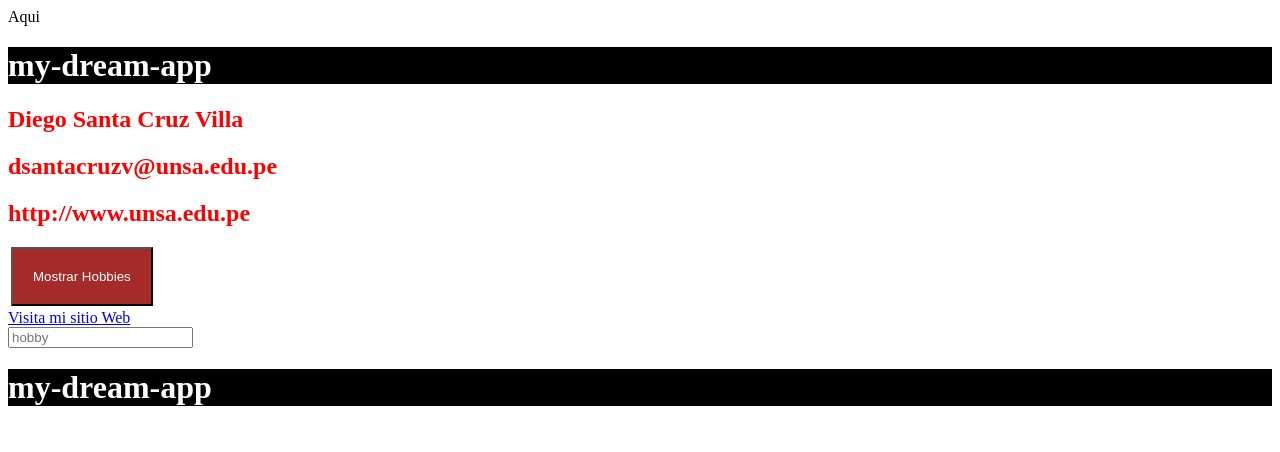
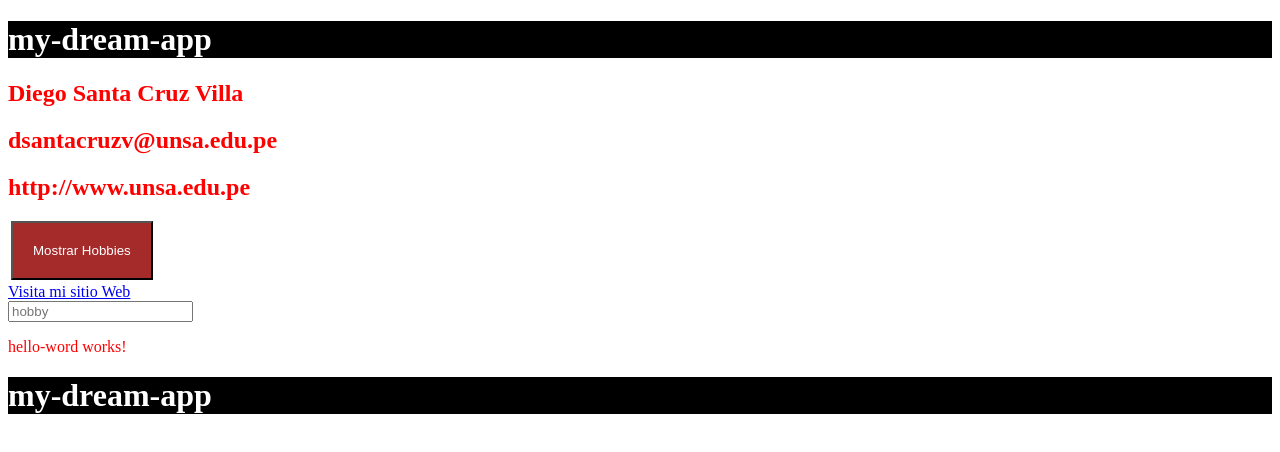
Before and after one commit to DiegoSantaC/LaboratoriosPW2, an Angular app in the folder tareaAngular/my-dream-app/: page / in a window 1280 px wide. Shown: the top 452 px of the page. Built offline with nearby package versions, Linux system fonts and the light colour scheme.

Commit message:
Importando la clase de mi componente en mi app principal(necesario para que funcione <app-hello-word> en las versiones modernas que usan standalone

```diff
--- a/tareaAngular/my-dream-app/src/app/app.component.html
+++ b/tareaAngular/my-dream-app/src/app/app.component.html
@@ -1,5 +1,5 @@
 
-<router-outlet> Aqui </router-outlet>
+<router-outlet> </router-outlet>
 
 <div class="black">
   <h1> {{ title }} </h1>
@@ -19,6 +19,7 @@
   <form (submit)="newHobby(hobby)">
     <input #hobby type="text" placeholder="hobby">
   </form>
+  <app-hello-word> Aqui </app-hello-word>
 </div>
 <div class="black">
   <h1> {{ title }} </h1>
--- a/tareaAngular/my-dream-app/src/app/app.component.ts
+++ b/tareaAngular/my-dream-app/src/app/app.component.ts
@@ -1,11 +1,12 @@
 import { Component } from '@angular/core';
 import { RouterOutlet } from '@angular/router';
 import { CommonModule } from '@angular/common';
+import { HelloWordComponent } from './hello-word/hello-word.component';
 
 @Component({
   selector: 'app-root',
   standalone: true,
-  imports: [RouterOutlet, CommonModule],
+  imports: [RouterOutlet, CommonModule, HelloWordComponent],
   templateUrl: './app.component.html',
   styleUrl: './app.component.css'
 })
--- a/tareaAngular/my-dream-app/src/app/hello-word/hello-word.component.ts
+++ b/tareaAngular/my-dream-app/src/app/hello-word/hello-word.component.ts
@@ -1,4 +1,4 @@
-import { Component } from '@angular/core';
+import { Component, OnInit } from '@angular/core';
 
 @Component({
   selector: 'app-hello-word',
@@ -7,6 +7,12 @@ import { Component } from '@angular/core';
   templateUrl: './hello-word.component.html',
   styleUrl: './hello-word.component.css'
 })
-export class HelloWordComponent {
+export class HelloWordComponent implements OnInit{
+
+  constructor(){
+  }
+
+  ngOnInit(): void {
+  }
 
 }
```
